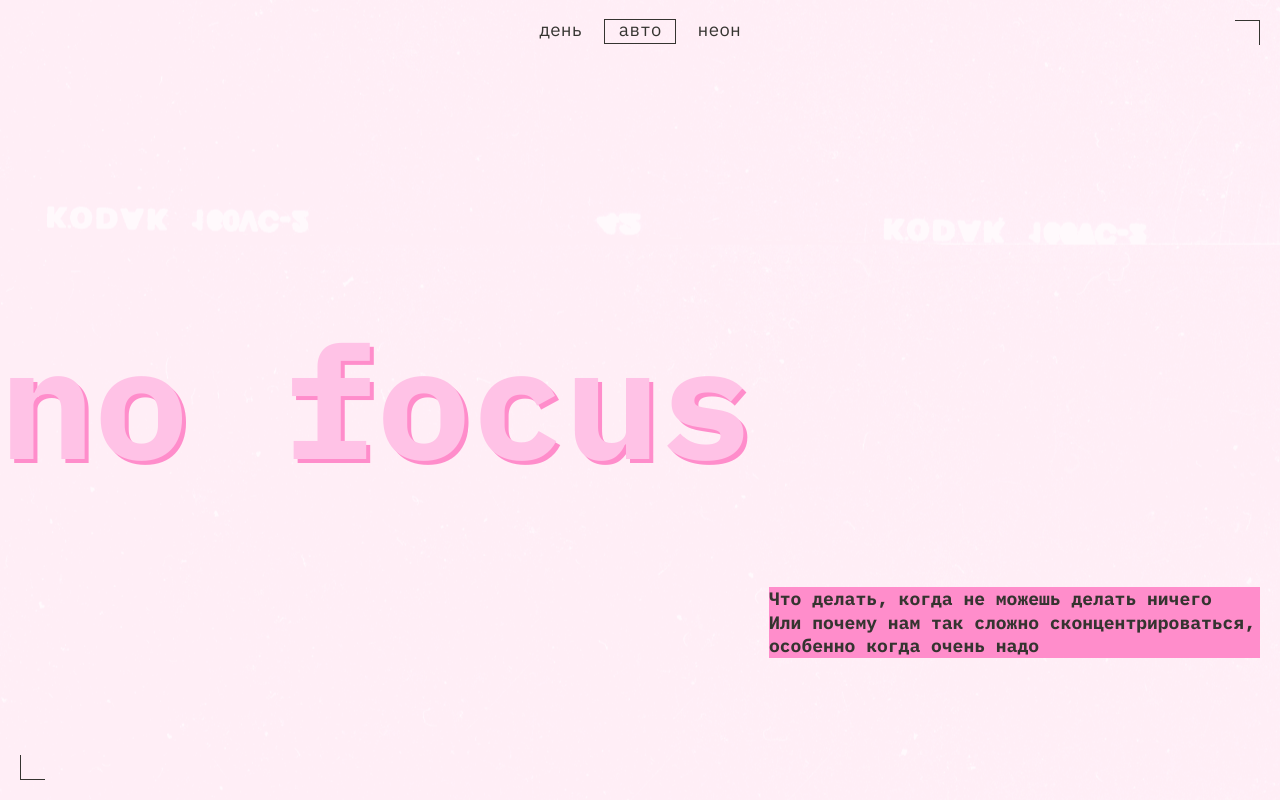
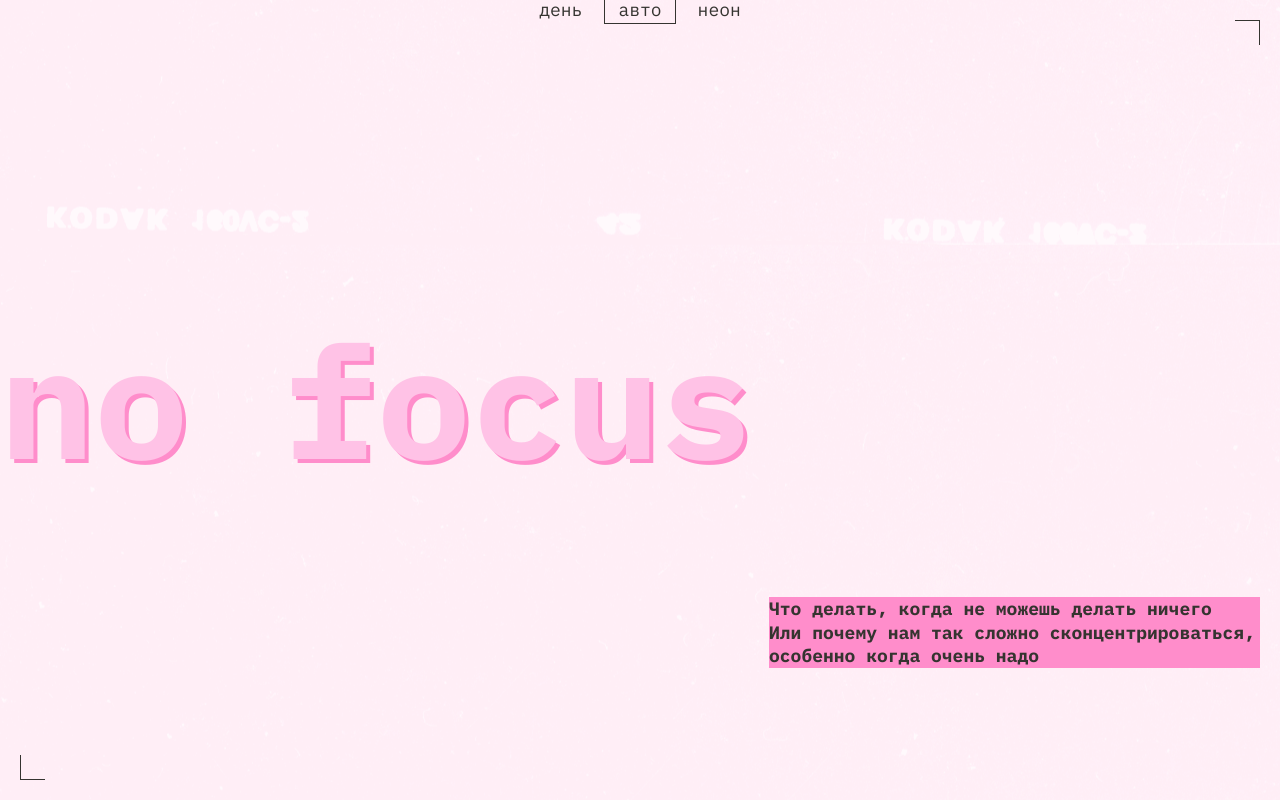
Before and after one commit to Morr1ar/slozhno-sosredotochitsya-ad, a plain HTML site: page index.html in a window 1280 px wide. Shown: the top 800 px of the page. Drawn offline with Linux system fonts and the light colour scheme.

Commit message:
Переместил подключение шрифтов в начало, header и footer растянул на высоту экрана, сбросил браузерные отступы

```diff
--- a/index.html
+++ b/index.html
@@ -4,12 +4,12 @@
     <meta charset="UTF-8" />
     <meta http-equiv="X-UA-Compatible" content="IE=edge" />
     <meta name="viewport" content="width=device-width, initial-scale=1.0" />
+    <link rel="stylesheet" href="./fonts/fonts.css">
     <link rel="stylesheet" href="./styles/variables.css">
     <link rel="stylesheet" href="./styles/globals.css">
     <link rel="stylesheet" href="./styles/style.css">
     <link rel="stylesheet" href="./styles/dark.css">
     <link rel="stylesheet" href="./styles/light.css">
-    <link rel="stylesheet" href="./fonts/fonts.css">
     <link rel="icon" href="./images/favicon.ico" sizes="any">
     <link rel="icon" href="./images/favicon.svg" type="image/svg+xml">
     <link rel="apple-touch-icon" href="./images/mobile-icon.png">
--- a/styles/globals.css
+++ b/styles/globals.css
@@ -9,7 +9,10 @@
 body {
   min-inline-size: 375px;
   max-inline-size: 1440px;
-  margin: 0 auto;
+  /* margin: 0 auto; */
+  /* Выдали ошибку, сказали сбросить отступы - я сбросил */
+  margin: 0;
+  padding: 0;
 }
 
 h1,
--- a/styles/style.css
+++ b/styles/style.css
@@ -5,7 +5,7 @@
   background-image: var(--cover-image);
   background-position: center;
   background-attachment: fixed;
-  padding: var(--padding-page);
+  padding-inline: var(--padding-page);
   display: grid;
   gap: calc(20px + (var(--padding-page) * 2));
 }
@@ -15,8 +15,7 @@
   display: grid;
   grid-template-columns: 1fr;
   grid-template-rows: 1fr min-content 1fr;
-  height: calc(100vh - 2 * var(--padding-page));
-  margin-block-end: var(--padding-page);
+  height: 100vh;
 }
 
 .decorated-zone::before {
@@ -27,7 +26,7 @@
   border-left: 1px solid var(--light-accent-color);
   border-bottom: 1px solid var(--light-accent-color);
   left: 0;
-  bottom: 0;
+  bottom: var(--padding-page);
 }
 
 .decorated-zone::after {
@@ -37,7 +36,7 @@
   height: 25px;
   border-top: 1px solid var(--light-accent-color);
   border-right: 1px solid var(--light-accent-color);
-  top: 0;
+  top: var(--padding-page);
   right: 0;
 }
 
@@ -187,8 +186,7 @@
 
 .footer {
   position: relative;
-  height: calc(100vh - 2 * var(--padding-page));
-  margin-block-start: var(--padding-page);
+  height: 100vh;
   display: grid;
   grid-template-rows: 1fr;
   grid-template-columns: 1fr;
```
